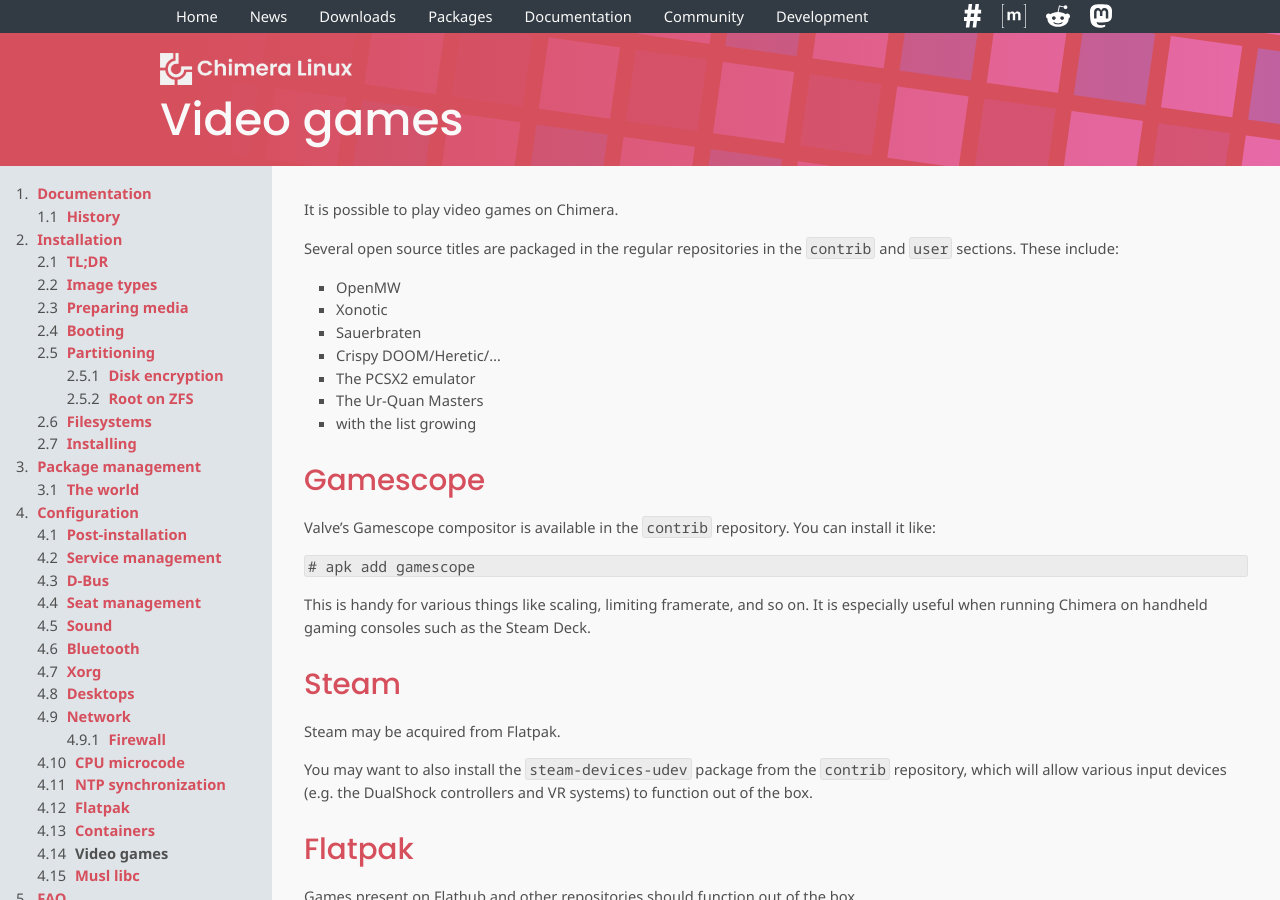
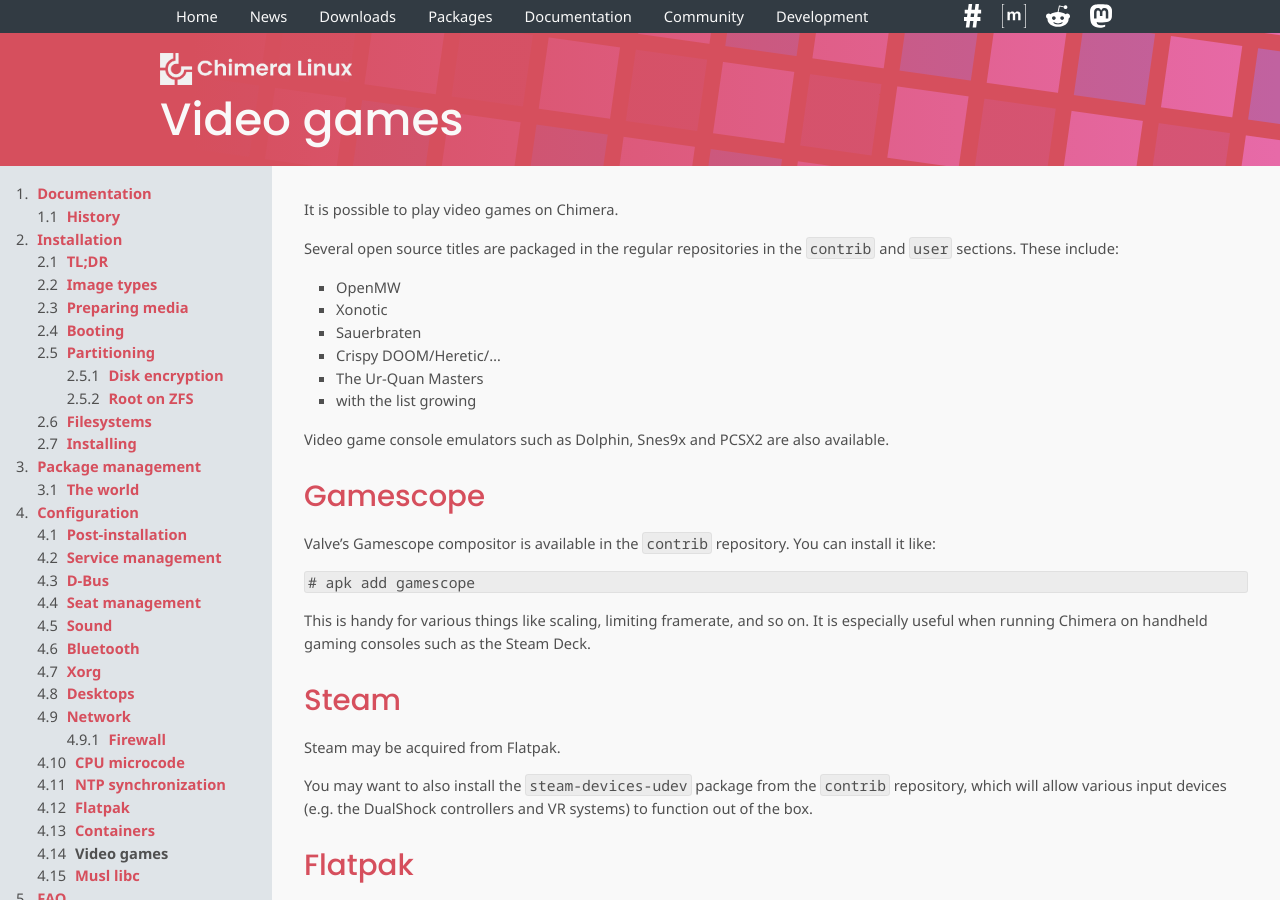
Before and after one commit to chimera-linux/chimera-linux.github.io, a Jekyll site: the page built from _docs/configuration/games.md, in a window 1280 px wide and 900 px high. Built offline with Jekyll 4.4.1, drawn with Linux system fonts in a browser that asks for light colours.

Commit message:
games: list emulators separately

```diff
--- a/_docs/configuration/games.md
+++ b/_docs/configuration/games.md
@@ -13,9 +13,11 @@
 * Xonotic
 * Sauerbraten
 * Crispy DOOM/Heretic/...
-* The PCSX2 emulator
 * The Ur-Quan Masters
 * with the list growing
+
+Video game console emulators such as Dolphin, Snes9x and PCSX2 are
+also available.
 
 ## Gamescope
 
```
